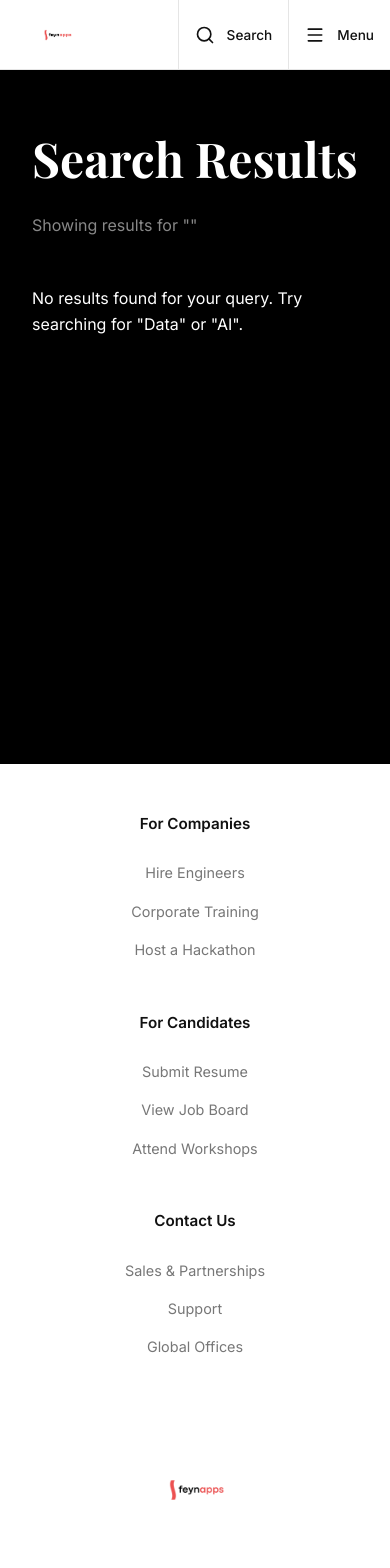
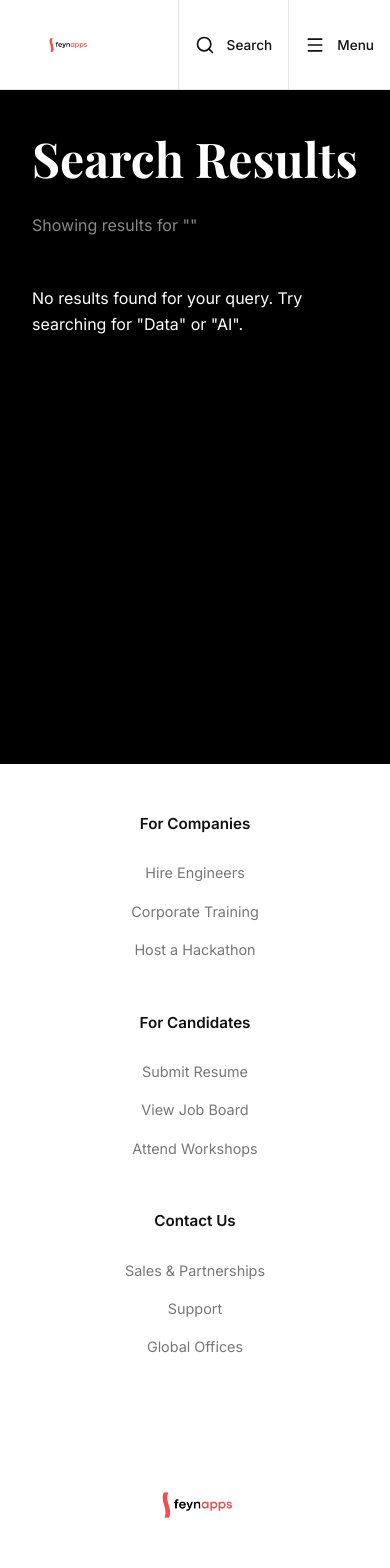
Before and after one commit to devsaurabhkashyap/data-science-academy, a React (Create React App) app: page /search in a window 390 px wide. Shown: the top 1568 px of the page. Built offline with nearby package versions, Linux system fonts and the light colour scheme.

Commit message:
Fix Vercel build error (a11y warnings on social links)

```diff
--- a/src/components/Footer.css
+++ b/src/components/Footer.css
@@ -76,7 +76,7 @@
 }
 
 .footer-logo-img {
-  height: 150px;
+  height: 200px;
   max-width: 100%;
   object-fit: contain;
 }
@@ -129,6 +129,6 @@
     padding: 3rem 0 1.5rem 0;
   }
   .footer-logo-img {
-    height: 100px;
+    height: 130px;
   }
 }
--- a/src/components/HeroSection.css
+++ b/src/components/HeroSection.css
@@ -4,7 +4,7 @@
   min-height: 100vh;
   overflow: hidden;
   background-color: #ffffff;
-  padding-top: 100px; /* Offset for navbar */
+  padding-top: 120px; /* Offset for taller navbar */
   display: flex;
   align-items: center;
 }
@@ -195,7 +195,7 @@
     gap: 1.5rem;
   }
   .hero {
-    padding-top: 70px;
+    padding-top: 90px;
     min-height: auto;
     padding-bottom: 4rem;
   }
--- a/src/components/Navbar.css
+++ b/src/components/Navbar.css
@@ -3,7 +3,7 @@
   top: 0;
   left: 0;
   width: 100%;
-  height: 100px;
+  height: 120px;
   background-color: var(--navbar-bg);
   z-index: 1000;
   display: flex;
@@ -39,7 +39,7 @@
 }
 
 .nav-logo-img {
-  height: 80px;
+  height: 100px;
   max-width: 100%;
   object-fit: contain;
 }
@@ -125,7 +125,7 @@
   opacity: 0;
   visibility: hidden;
   transition: opacity 0.3s ease, visibility 0.3s ease;
-  padding-top: 100px;
+  padding-top: 120px;
 }
 
 .menu-overlay.open {
@@ -270,7 +270,7 @@
 .search-input-area {
   display: flex;
   align-items: center;
-  height: 100px;
+  height: 120px;
   padding: 0 1.5rem;
   border-left: 1px solid var(--border-color);
   border-right: 1px solid var(--border-color);
@@ -353,10 +353,10 @@
 
 @media (max-width: 768px) {
   .navbar {
-    height: 70px;
+    height: 90px;
   }
   .nav-logo-img {
-    height: 50px;
+    height: 70px;
   }
   .nav-announcement {
     display: none;
@@ -366,7 +366,7 @@
     right: 0;
   }
   .menu-overlay {
-    padding-top: 70px;
+    padding-top: 90px;
   }
   .nav-action {
     padding: 0 1rem;
@@ -376,7 +376,7 @@
     padding: 0 1rem;
   }
   .search-input-area {
-    height: 70px;
+    height: 90px;
   }
   .main-links {
     gap: 1rem;
```
